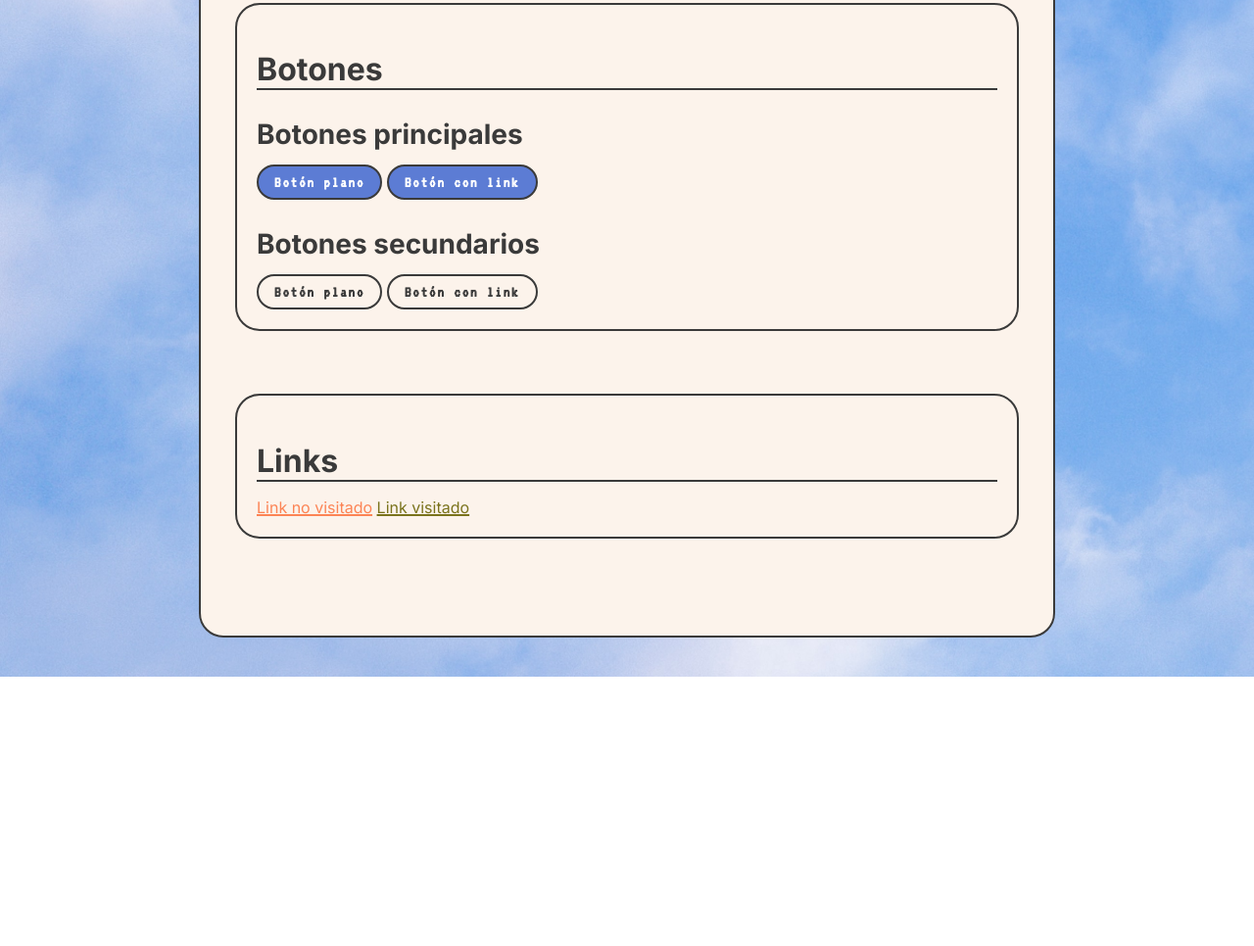
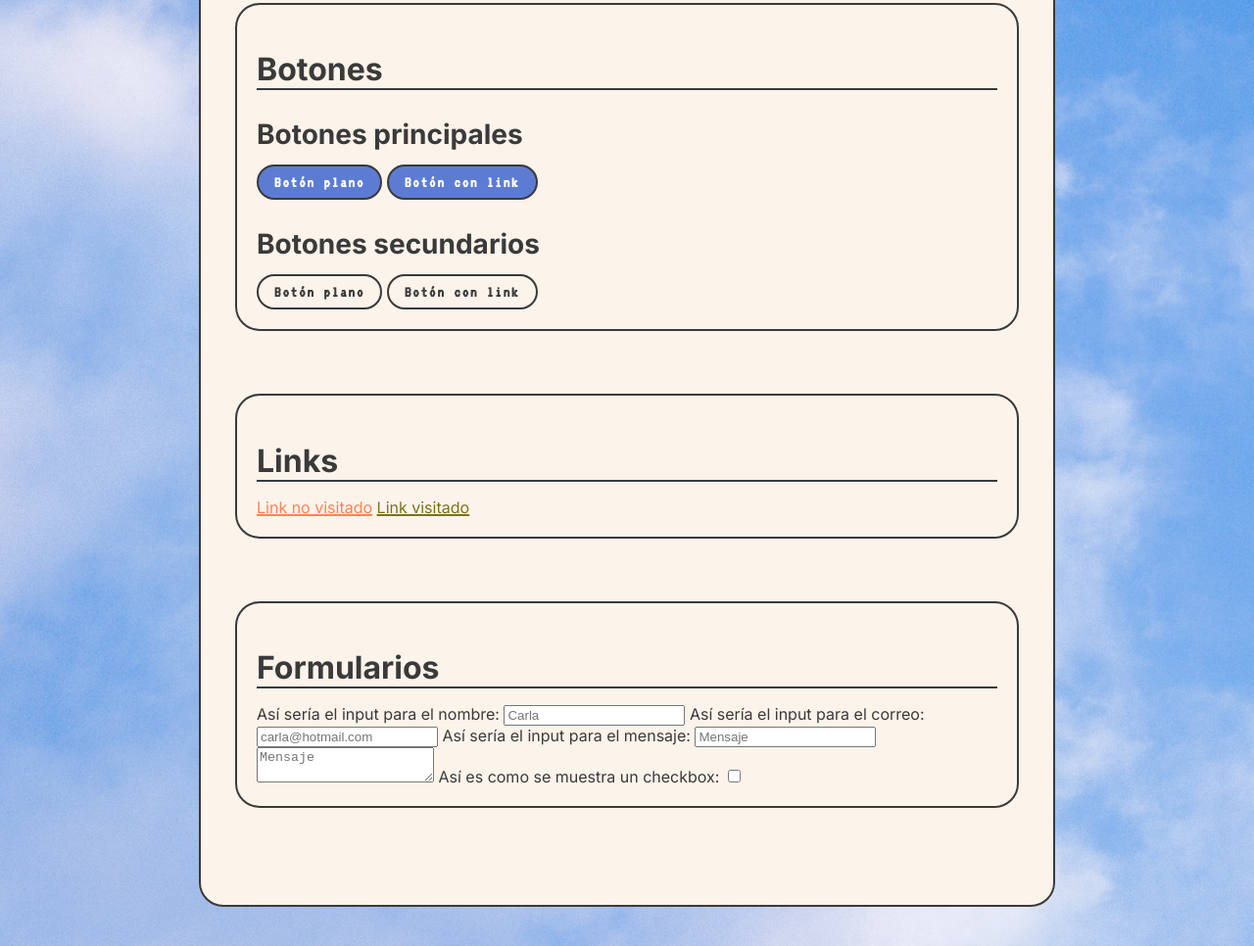
Before and after one commit to carugui/GuiaDeEstilos, a plain HTML site: page index.html in a window 1280 px wide. Shown: the part 798-1764 px from the top of the page at 98% size. Before the commit the page ends 1489 px from the top, so only its background shows below. Drawn offline with Linux system fonts and the light colour scheme.

Commit message:
Html formulario

```diff
--- a/index.html
+++ b/index.html
@@ -44,6 +44,25 @@
             <a href="#" class="link-visitado">Link visitado</a>
 
         </section>
+
+        <section>
+            <h2 class="titular-seccion">Formularios</h2>
+
+            <div class="formulario">
+                <label for="Nombre">Así sería el input para el nombre:</label>
+                <input type="text" placeholder="Carla" id="Nombre">
+
+                <label for="Email">Así sería el input para el correo:</label>
+                <input type="email" placeholder="carla@hotmail.com" id="Email">
+
+                <label for="Mensaje">Así sería el input para el mensaje:</label>
+                <input type="text" placeholder="Mensaje" id="Mensaje">
+
+                <textarea name="textarea" placeholder="Mensaje"></textarea>
+
+                <label for="Checkbox">Así es como se muestra un checkbox:</label>
+                <input class="toggler" id="Carla" type="checkbox" placeholder="Checkbox">
+            </div>
     </main>
 </body>
 </html>
```
